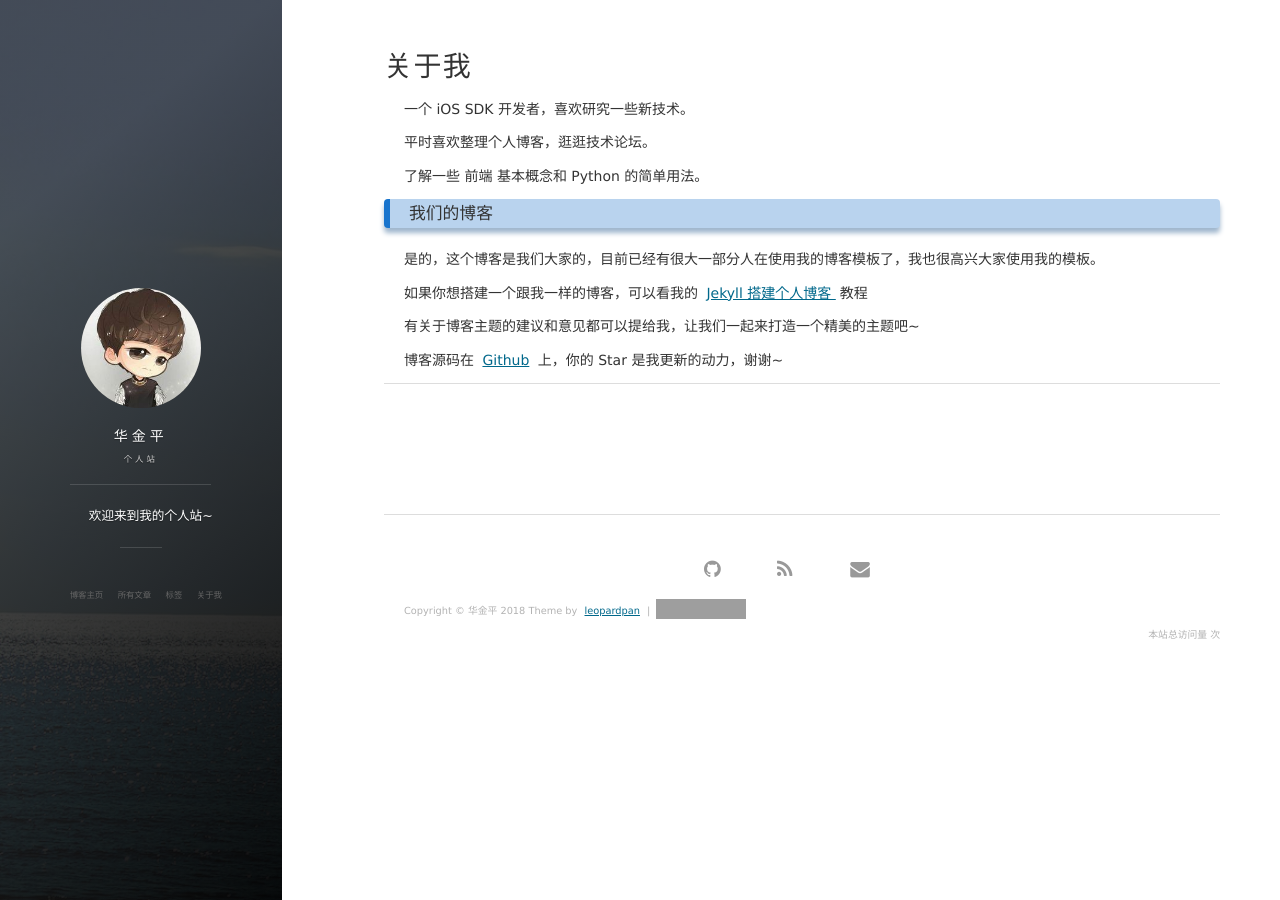
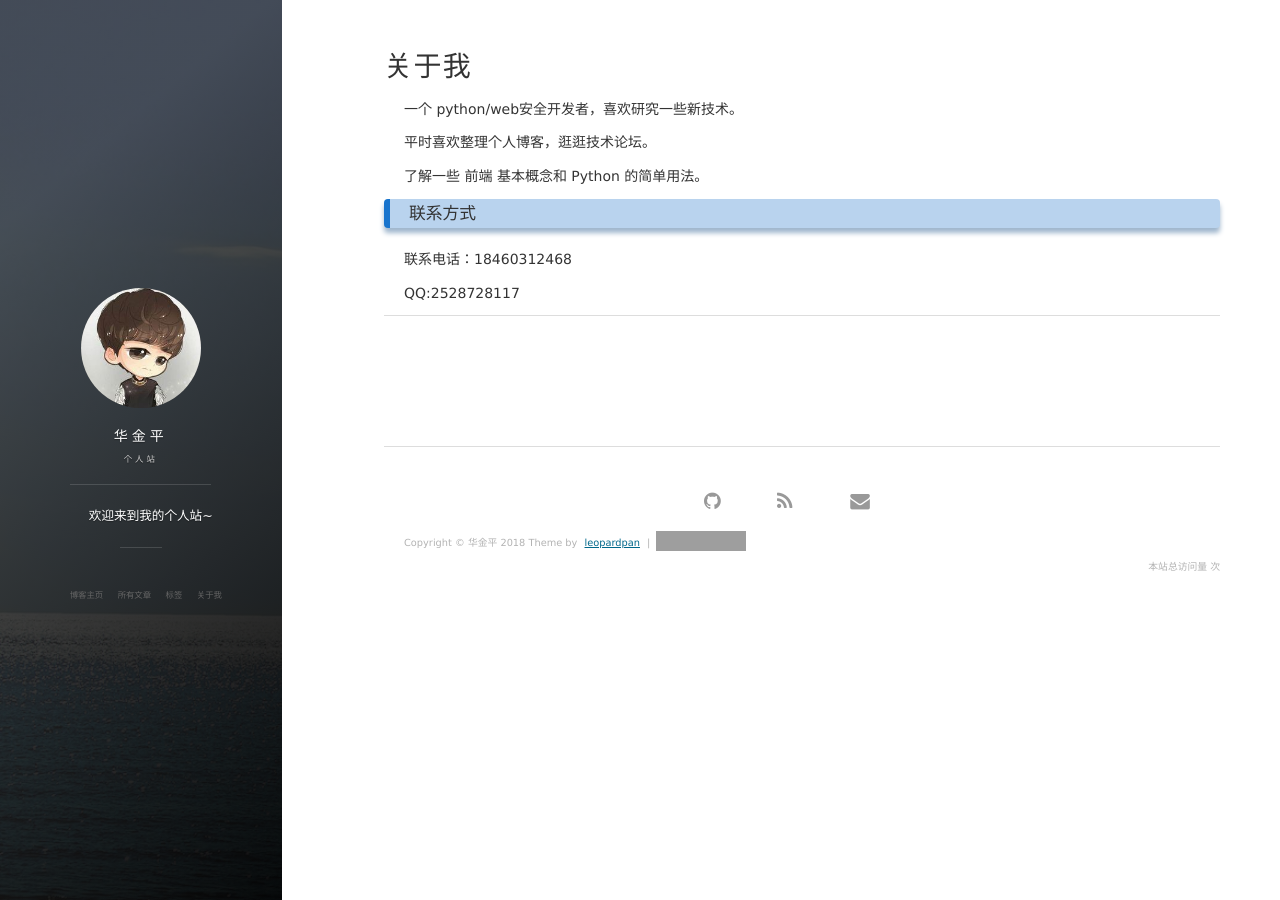
Before and after one commit to huajinping/huajinping.github.io, a Jekyll site: the page built from about.md, in a window 1280 px wide. Built offline with Jekyll 4.4.1, drawn with Linux system fonts in a browser that asks for light colours; nearby versions of some CDN libraries; comment, search, counter and statistics services are not loaded; grey boxes are pictures that could not be loaded.

Commit message:
Update about.md

```diff
--- a/about.md
+++ b/about.md
@@ -3,7 +3,7 @@ layout: page
 title: 关于我
 ---
 
-一个 iOS SDK 开发者，喜欢研究一些新技术。
+一个 python/web安全开发者，喜欢研究一些新技术。
 <p>
 平时喜欢整理个人博客，逛逛技术论坛。
 <p>
@@ -11,31 +11,12 @@ title: 关于我
 
 <p>
 
-<h3> 我们的博客 </h3>
+<h3> 联系方式 </h3>
 
 <p>
-
-是的，这个博客是我们大家的，目前已经有很大一部分人在使用我的博客模板了，我也很高兴大家使用我的模板。
-
-<p>
-
-如果你想搭建一个跟我一样的博客，可以看我的
-<a href="/2016/10/jekyll_tutorials1/"> Jekyll 搭建个人博客 </a>
-教程
-
-<p>
-
-有关于博客主题的建议和意见都可以提给我，让我们一起来打造一个精美的主题吧~
-
-<p>
-
-博客源码在 <a target="_blank" href='https://github.com/leopardpan/leopardpan.github.io/'>Github</a> 上，你的 Star 是我更新的动力，谢谢~
-
-<p>
-
-<p>
-
-<p>
+ 联系电话：18460312468<p>
+   <p>
+ QQ:2528728117<p>
 
 
 {% include comments.html %}
```
